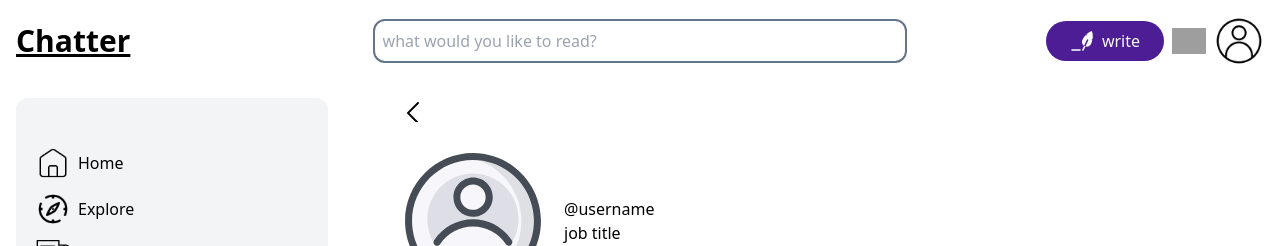
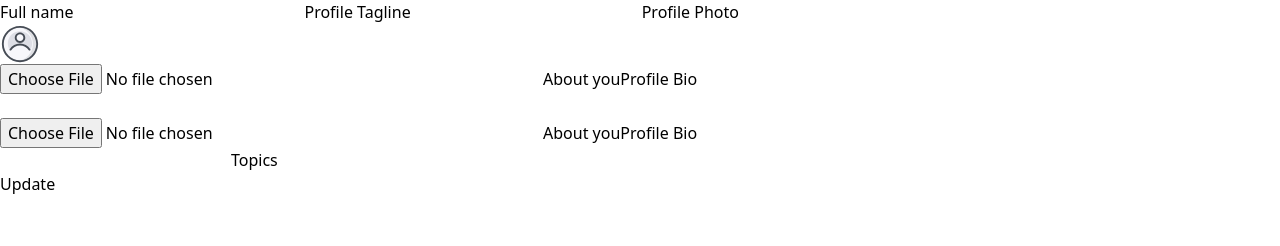
Before and after one commit to ibimina/ibimina-chatter, a Next.js app: page /settings in a window 1280 px wide. Shown: the top 246 px of the page. Built offline with nearby package versions, Linux system fonts and the light colour scheme; no server answers; the database is empty; grey boxes are pictures that could not be loaded.

Commit message:
chore: settings page

```diff
--- /dev/null
+++ b/src/pages/settings.tsx
@@ -0,0 +1,78 @@
+import { useAuthContext } from "@/store/store";
+import Image from "next/image";
+
+
+function User() {
+const {state} = useAuthContext()
+    return (<>
+        <form >
+      <div className="flex gap-2">
+                <div>
+                    <label>
+                        <span>Full name</span>
+                        <input type="text" />
+                    </label>
+                    <label>
+                        <span>Profile Tagline</span>
+                        <input type="text" />
+                    </label>
+                    <label>
+                        <span>Profile Photo</span>
+                        <Image src={state?.user?.photoURL || "/images/icons8-user.svg"} width={40} height={40} alt={state?.user?.displayName}/>
+                        <input type="file" />
+                    </label>
+                    <label>
+                        <input type="location" />
+                    </label>
+                    <label>
+                        <span>About you</span>
+                        <span>Profile Bio</span>
+                        <input type="text" />
+                    </label>
+                    <label>
+                        <input type="text" />
+                    </label>
+                    <label>
+                        <input type="text" />
+                    </label>
+                    <label>
+                        <input type="file" />
+                    </label>
+                    <label>
+                        <input type="location" />
+                    </label>
+                    <label>
+                        <span>About you</span>
+                        <span>Profile Bio</span>
+                        <input type="text" />
+                    </label>
+                    <label>
+                        <span>Topics</span>
+                        <input type="location" />
+                    </label>
+                </div>
+                <div>
+                    <label>
+                        <input type="location" />
+                    </label>
+                    <label>
+                        <input type="location" />
+                    </label>
+                    <label>
+                        <input type="location" />
+                    </label>
+                    <label>
+                        <input type="location" />
+                    </label>
+                    <label>
+                        <input type="location" />
+                    </label>
+                </div>
+
+      </div>
+            <input type="submit" value="Update" />
+        </form>
+    </>);
+}
+
+export default User;
--- a/src/pages/user.tsx
+++ /dev/null
@@ -1,10 +0,0 @@
-import useLogOut from "@/hooks/useLogout";
-
-function User() {
-    const { logoutUser } = useLogOut();
-    return ( <>
-    <button >logout</button>
-    </> );
-}
-
-export default User;
```
